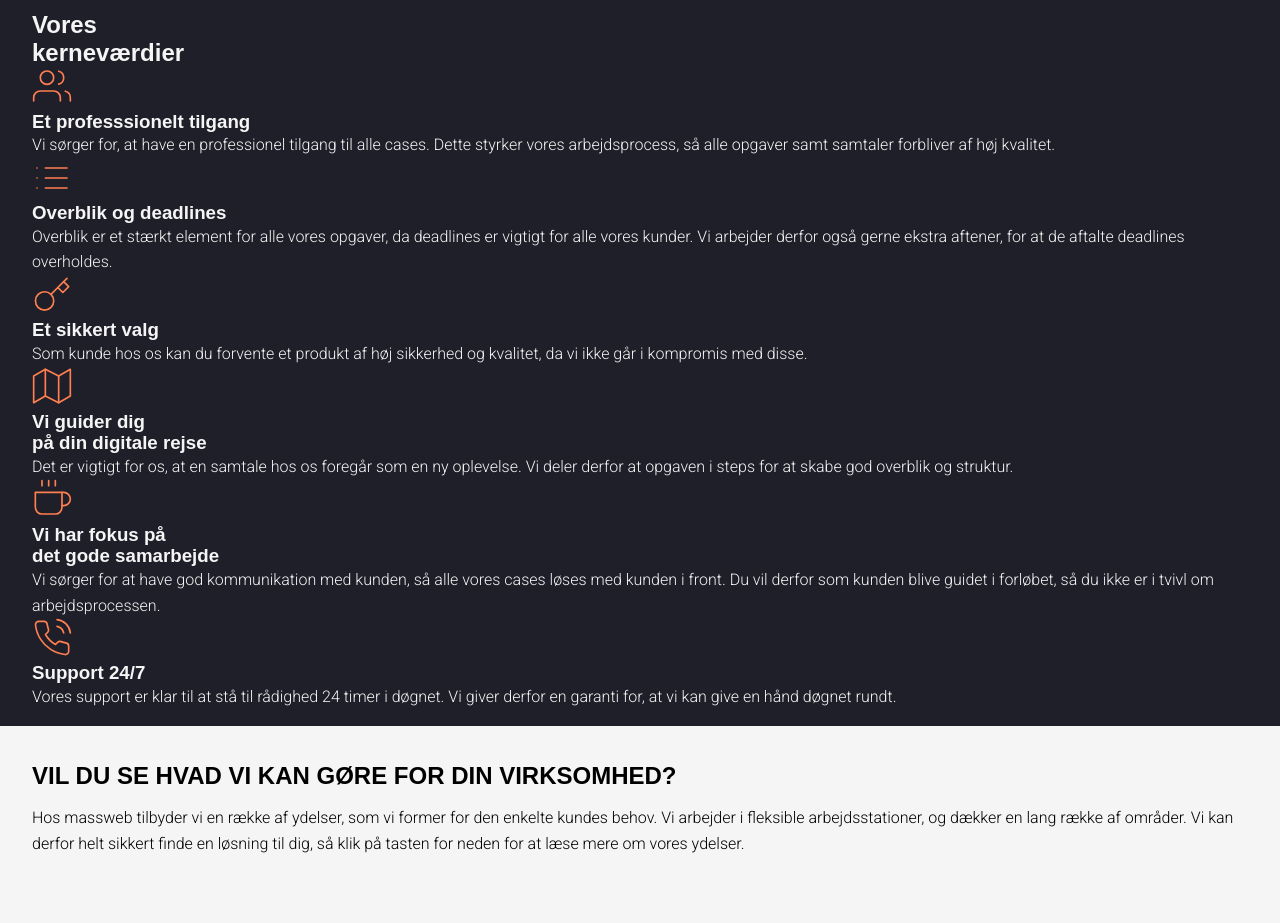
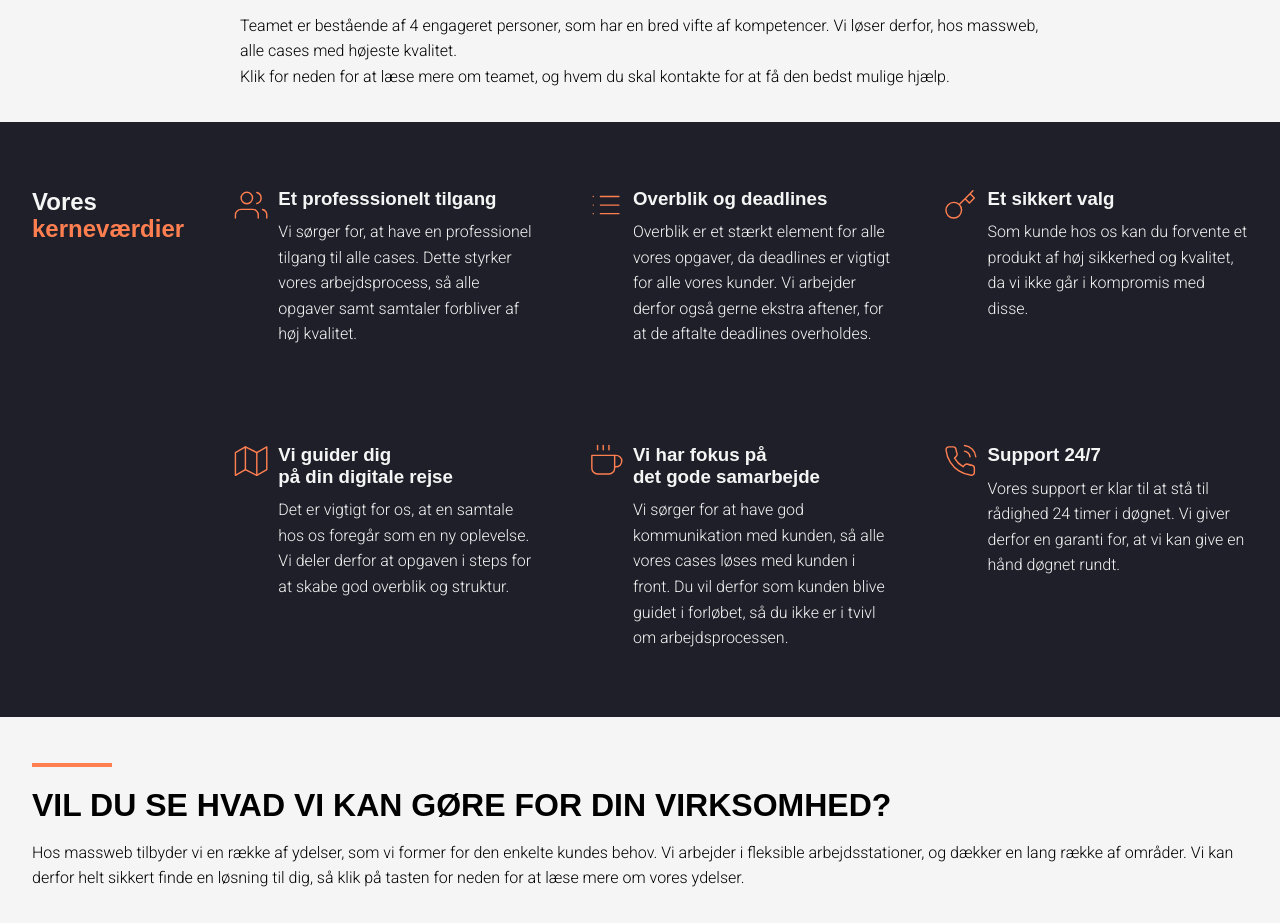
Before and after one commit to mathiasjor911/Opgave-5--Hjemmeside-til-egen-virksomhed, a website: page om-os.html in a window 1280 px wide. Shown: the part 359-1282 px from the top of the page. Before the commit the page ends 1247 px from the top, so only its background shows below. Drawn offline with nearby package versions, Linux system fonts and the light colour scheme; a web font is replaced by a local one.

Commit message:
rettet lille fejl

```diff
--- a/css/style.css
+++ b/css/style.css
@@ -154,19 +154,69 @@ p {
       grid-column: 3; } }
 
 /* Abdullah CSS */
-.sectionomos .wrapper h1 {
-  text-align: center; }
+.sectionomos .wrapper {
+  max-width: 800px; }
+  .sectionomos .wrapper h1 {
+    text-align: center;
+    margin-bottom: 40px; }
 
 .kerneverdier {
   background: #1f1f29; }
   .kerneverdier h1, .kerneverdier h2, .kerneverdier h3, .kerneverdier p {
     margin: 0; }
   .kerneverdier .wrapper {
-    color: #f5f5f5; }
-    .kerneverdier .wrapper .kerneverdicontainer svg {
-      color: #ff7f50;
-      width: 40px;
-      height: auto; }
+    color: #f5f5f5;
+    display: flex;
+    justify-content: center; }
+    .kerneverdier .wrapper .kerneverdicontainer {
+      display: -ms-grid;
+      display: grid;
+      -ms-grid-columns: 1fr;
+      grid-template-columns: 1fr;
+      -ms-grid-rows: (auto)[7];
+      grid-template-rows: repeat(7, auto);
+      grid-gap: 50px;
+      padding: 50px 0; }
+      @media screen and (min-width: 992px) {
+        .kerneverdier .wrapper .kerneverdicontainer {
+          -ms-grid-columns: auto (1fr)[3];
+          grid-template-columns: auto repeat(3, 1fr);
+          -ms-grid-rows: (1fr)[2];
+          grid-template-rows: repeat(2, 1fr); }
+          .kerneverdier .wrapper .kerneverdicontainer .kerne-item5 {
+            -ms-grid-column: 2;
+                grid-column-start: 2; } }
+      .kerneverdier .wrapper .kerneverdicontainer .kerne-item {
+        max-width: 400px; }
+        .kerneverdier .wrapper .kerneverdicontainer .kerne-item h3 {
+          margin-bottom: 10px; }
+        .kerneverdier .wrapper .kerneverdicontainer .kerne-item svg {
+          color: #ff7f50;
+          width: 40px;
+          height: auto; }
+          @media screen and (min-width: 992px) {
+            .kerneverdier .wrapper .kerneverdicontainer .kerne-item svg {
+              margin-right: 10px; } }
+        @media screen and (min-width: 992px) {
+          .kerneverdier .wrapper .kerneverdicontainer .kerne-item {
+            display: flex;
+            flex-direction: row;
+            align-items: flex-start; } }
+        .kerneverdier .wrapper .kerneverdicontainer .kerne-item .kernetekst {
+          width: -webkit-fit-content;
+          width: -moz-fit-content;
+          width: fit-content; }
+
+.offerbg {
+  background: #f5f5f5; }
+  .offerbg .orangeline {
+    background-color: #ff7f50;
+    width: 80px;
+    height: 4px;
+    margin: 30px 0 20px; }
+  .offerbg .wrapper h2 {
+    margin: 0 0 5px;
+    font-size: 2em; }
 
 .team {
   margin-bottom: -0.3em; }
--- a/om-os.html
+++ b/om-os.html
@@ -50,7 +50,7 @@
     <div class="wrapper">
         <div class="kerneverdicontainer">
             <div class="kerne-item kerne-item1">
-                <h2>Vores <br><span clas="highlight">kerneværdier</span></h2>
+                <h2>Vores <br><span class="highlight">kerneværdier</span></h2>
             </div>
             <div class="kerne-item kerne-item2">
                 <i data-feather="users"></i>
```
